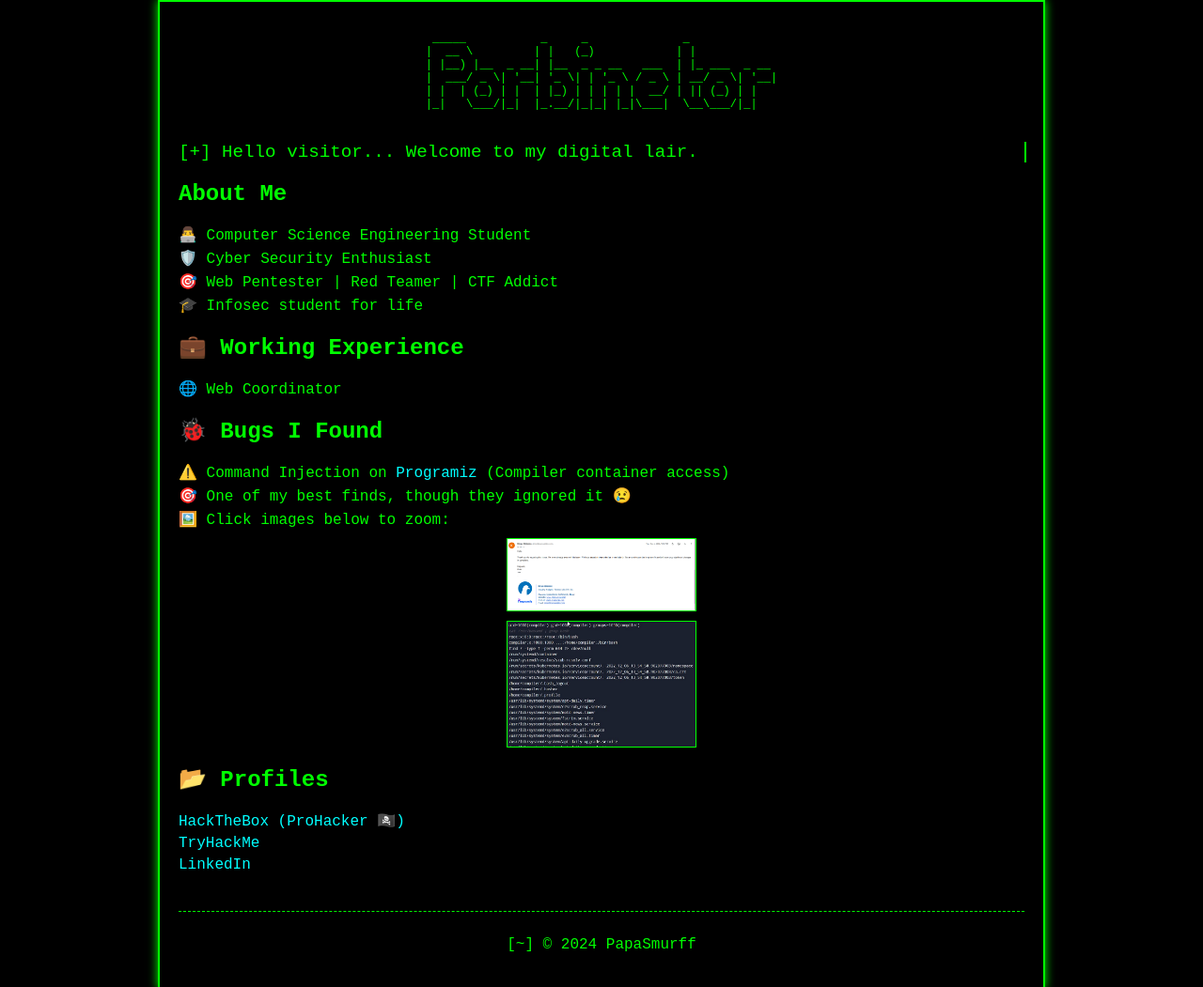
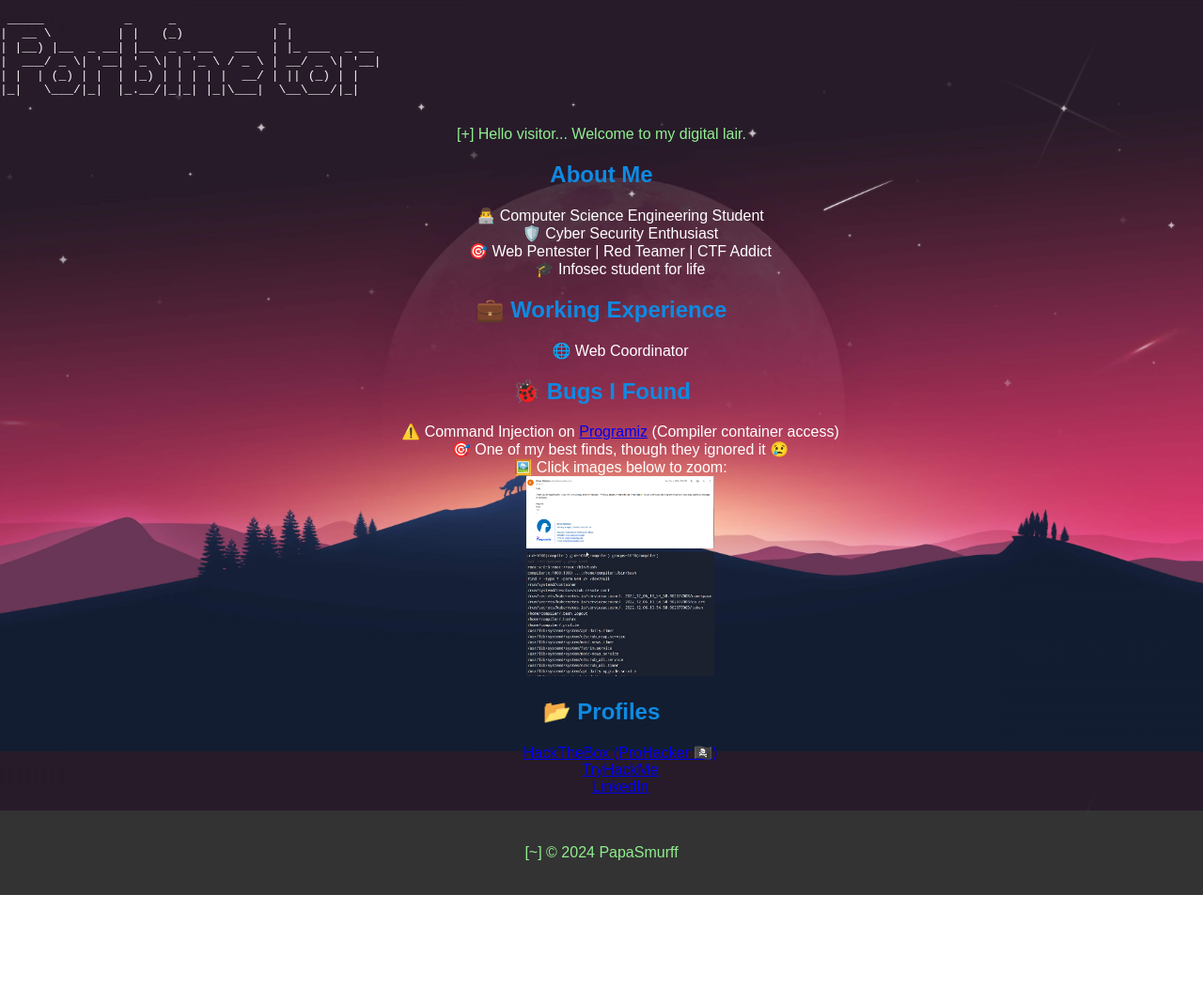
Before and after one commit to PapaSmurff415/AboutPapaSmurff, a plain HTML site: page index.html in a window 1280 px wide. Shown: the whole page at 94% size. After the commit the page ends 953 px from the top, so only its background shows below. Drawn offline with Linux system fonts and the light colour scheme.

Commit message:
Update style.css

```diff
--- a/style.css
+++ b/style.css
@@ -1,83 +1,67 @@
 body {
+  background-image: url('LoneWolf.jpg');
+  background-repeat: no-repeat;
+  background-attachment: fixed;
+  background-position: center;
+  background-size: cover;
+  font-family: Arial, Helvetica, sans-serif;
+  color: whitesmoke;
   margin: 0;
   padding: 0;
-  font-family: 'Courier New', Courier, monospace;
-  background-color: #000;
-  color: #00ff00;
 }
 
-.terminal {
-  padding: 20px;
-  max-width: 900px;
-  margin: auto;
-  border: 2px solid #00ff00;
-  background-color: #000;
-  box-shadow: 0 0 10px #00ff00;
+header {
+  background-color: #333;
+  padding: 20px 0;
+  text-align: center;
 }
 
-.ascii {
-  color: #00ff00;
-  text-align: center;
-  font-size: 12px;
+main {
+  padding: 20px;
 }
 
-.typewriter {
-  font-size: 1.2rem;
-  width: 100%;
-  white-space: nowrap;
-  overflow: hidden;
-  border-right: 0.15em solid #00ff00;
-  animation: typing 4s steps(40, end), blink-caret 0.75s step-end infinite;
-  margin-bottom: 20px;
+nav {
+  text-align: center;
 }
 
-@keyframes typing {
-  from { width: 0 }
-  to { width: 100% }
+nav ul {
+  list-style: none;
+  padding: 0;
 }
 
-@keyframes blink-caret {
-  from, to { border-color: transparent }
-  50% { border-color: #00ff00 }
+nav ul li {
+  display: inline-block;
+  margin-right: 10px;
 }
 
-ul {
-  list-style-type: none;
-  padding: 0;
-  margin: 10px 0;
-}
-
-ul li {
-  margin: 5px 0;
-}
-
-a {
-  color: #00ffff;
+nav ul li a {
+  color: #fff;
   text-decoration: none;
 }
 
-a:hover {
-  color: #ff00ff;
-  text-shadow: 0 0 5px #ff00ff;
+nav ul li a:hover {
+  color: #ffcc00;
 }
 
-img {
-  border: 1px solid #00ff00;
-  margin: 10px;
-  cursor: zoom-in;
-  transition: transform 0.3s ease;
-  display: block;
-  margin-left: auto;
-  margin-right: auto;
+h1, h2 {
+  color: #0f8ae2;
+  text-align: center;
 }
 
-img:hover {
-  transform: scale(1.5);
+p {
+  text-align: center;
+  color: lightgreen;
+}
+
+ul{
+  list-style: none;
+  color: #fff;
+  text-align: center;
 }
 
 footer {
+  background-color: #333;
+  color: #fff;
+  padding: 20px 0;
   text-align: center;
-  margin-top: 40px;
-  border-top: 1px dashed #00ff00;
-  padding-top: 10px;
 }
```
